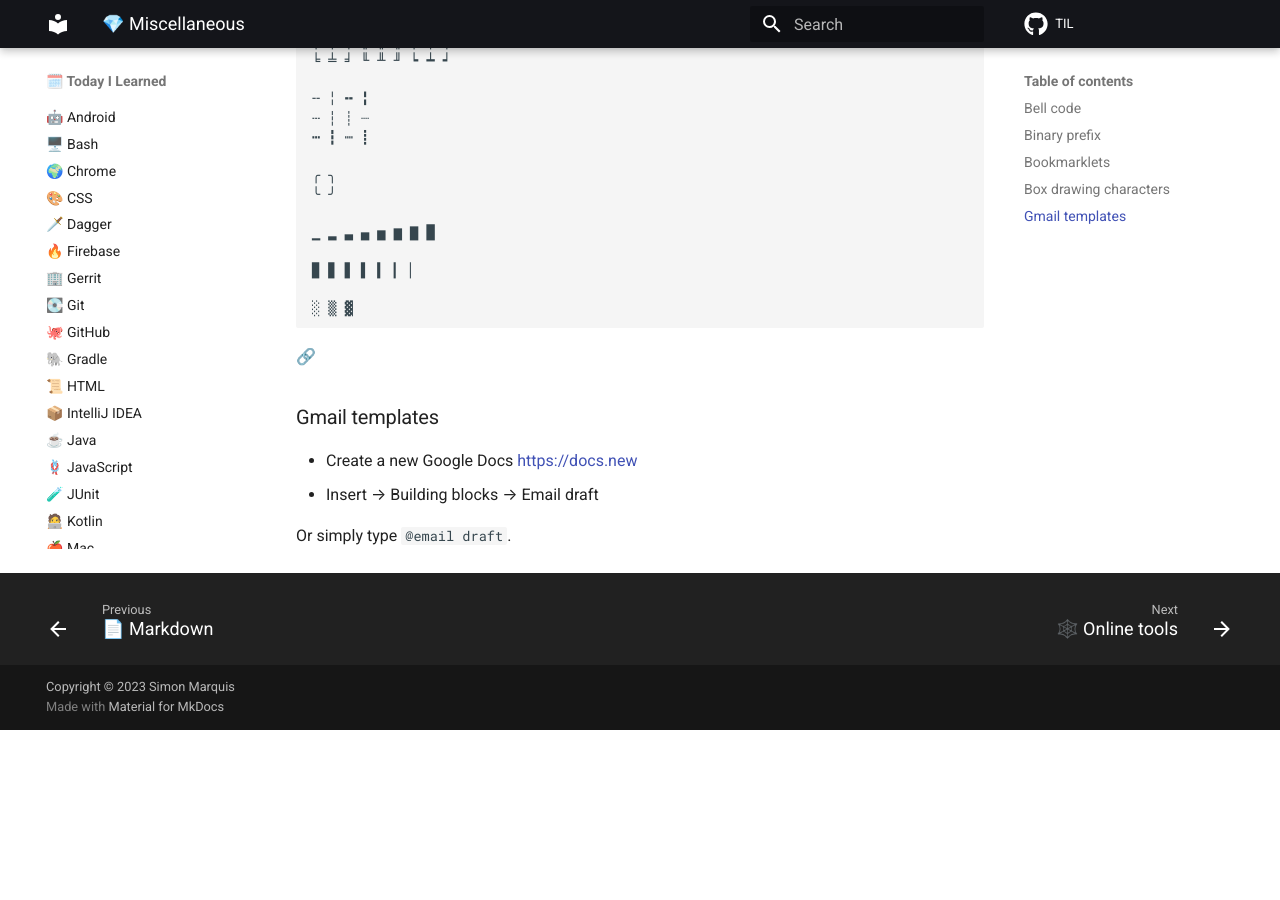
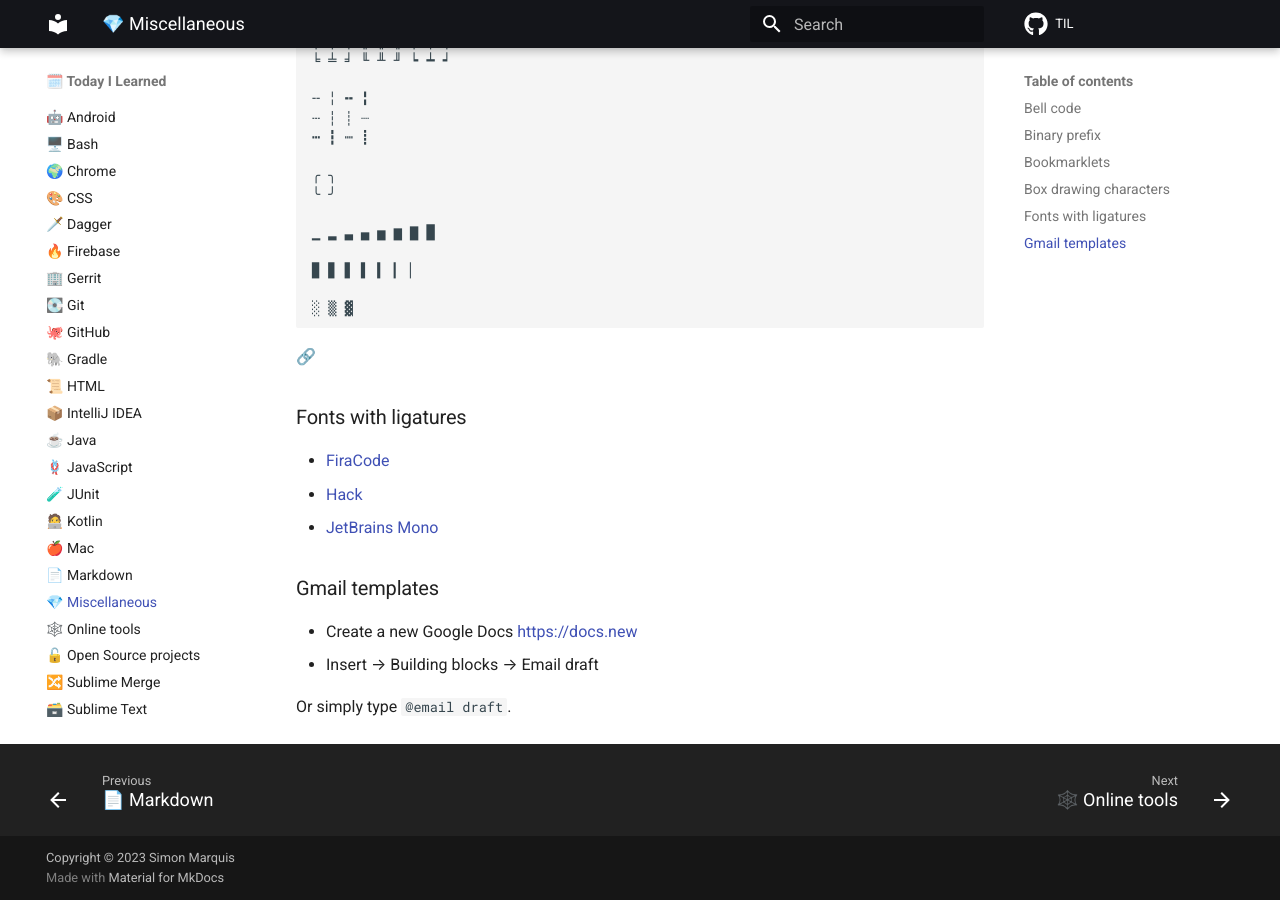
Before and after one commit to SimonMarquis/TIL, an MkDocs documentation site: the page built from docs/miscellaneous.md, in a window 1280 px wide and 900 px high, scrolled down 2836 px. Built offline with MkDocs 1.6.1 and Material for MkDocs 9.7.7, drawn with Linux system fonts in a browser that asks for light colours; comment, search, counter and statistics services are not loaded; before the commit the page ends 3566 px from its top, so only the background shows below that.

Commit message:
[Miscellaneous] Fonts with ligatures

```diff
--- a/docs/miscellaneous.md
+++ b/docs/miscellaneous.md
@@ -241,6 +241,12 @@
 
 [🔗](https://en.wikipedia.org/wiki/Box-drawing_character)
 
+### Fonts with ligatures
+
+- [FiraCode](https://github.com/tonsky/FiraCode)
+- [Hack](https://sourcefoundry.org/hack/)
+- [JetBrains Mono](https://www.jetbrains.com/lp/mono/)
+
 ### Gmail templates
 
 - Create a new Google Docs https://docs.new
```
